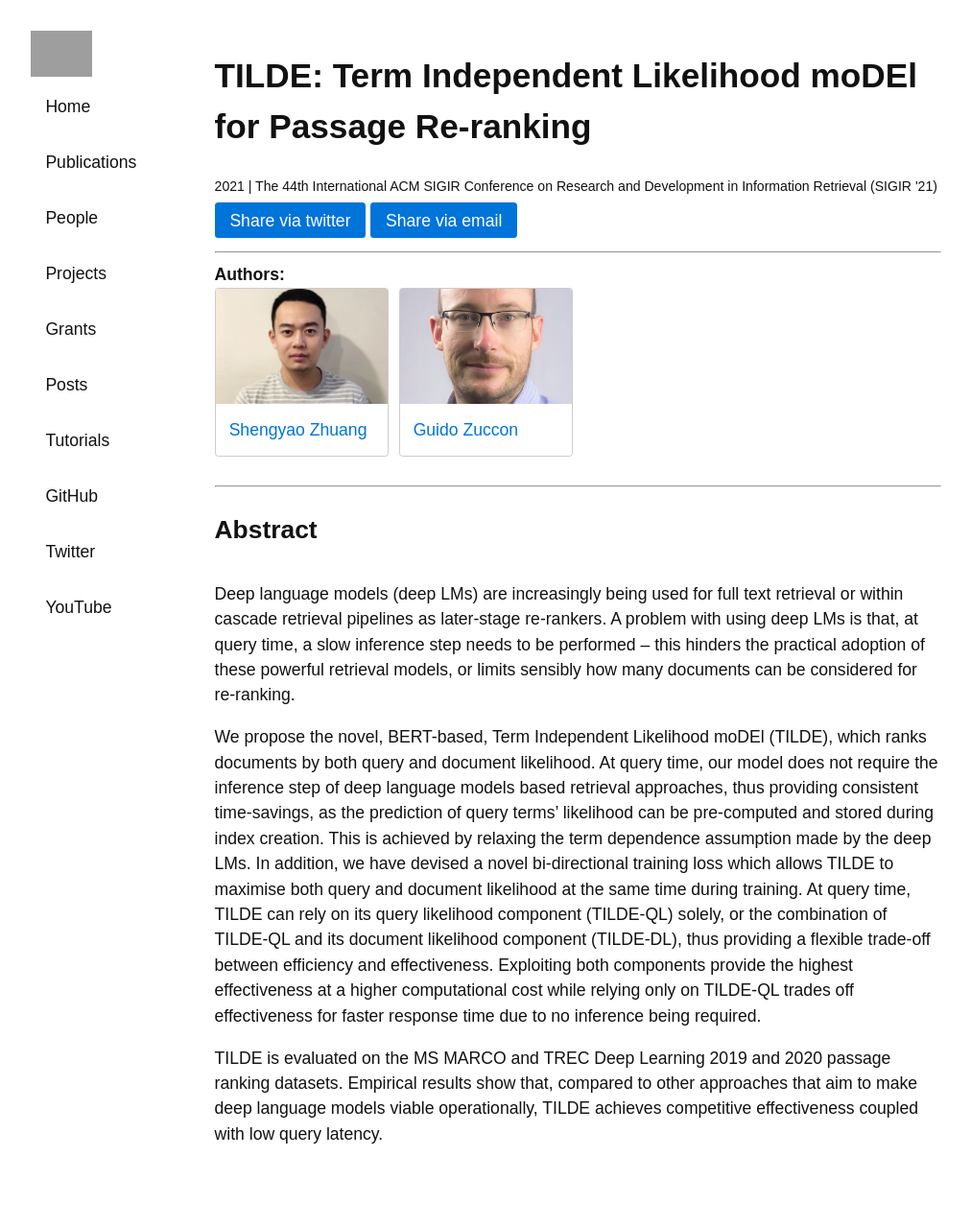
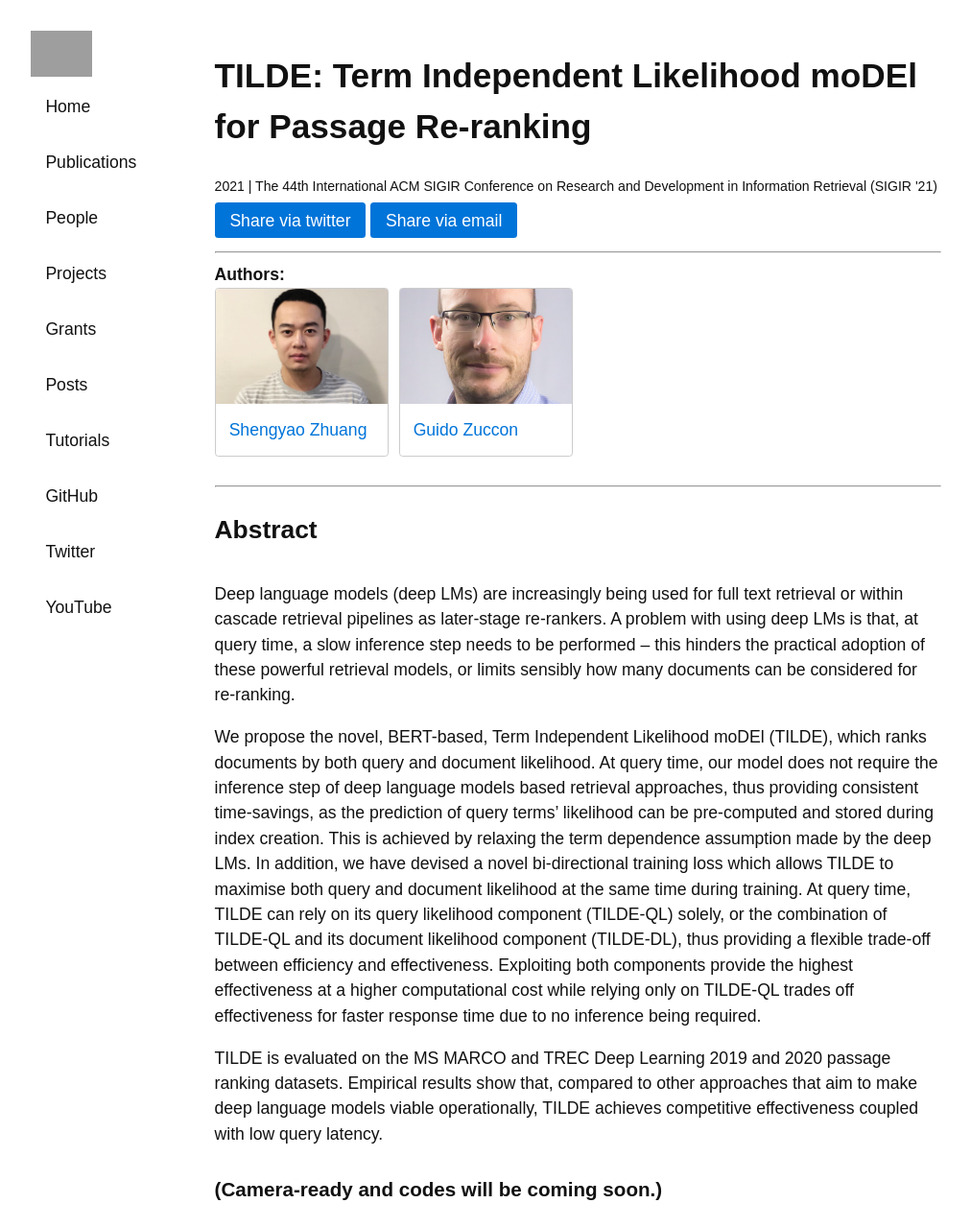
Before and after one commit to ielab/ielab.github.io, a Jekyll site: the page built from _publications/arvin-2021-TILDE.md, in a window 1280 px wide. Shown: the whole page at 96% size, without its empty margins (139-1151 px from the left). Built offline with Jekyll 4.4.1, drawn with Linux system fonts in a browser that asks for light colours; before the commit the page ends 1223 px from its top, so only the background shows below that; grey boxes are pictures that could not be loaded.

Commit message:
Update arvin-2021-TILDE.md

```diff
--- a/_publications/arvin-2021-TILDE.md
+++ b/_publications/arvin-2021-TILDE.md
@@ -12,3 +12,5 @@ Deep language models (deep LMs) are increasingly being used for full text retrie
 We propose the novel, BERT-based, Term Independent Likelihood moDEl (TILDE), which ranks documents by both query and document likelihood. At query time, our model does not require the inference step of deep language models based retrieval approaches, thus providing consistent time-savings, as the prediction of query terms’ likelihood can be pre-computed and stored during index creation. This is achieved by relaxing the term dependence assumption made by the deep LMs. In addition, we have devised a novel bi-directional training loss which allows TILDE to maximise both query and document likelihood at the same time during training. At query time, TILDE can rely on its query likelihood component (TILDE-QL) solely, or the combination of TILDE-QL and its document likelihood component (TILDE-DL), thus providing a flexible trade-off between efficiency and effectiveness. Exploiting both components provide the highest effectiveness at a higher computational cost while relying only on TILDE-QL trades off effectiveness for faster response time due to no inference being required.
 
 TILDE is evaluated on the MS MARCO and TREC Deep Learning 2019 and 2020 passage ranking datasets. Empirical results show that, compared to other approaches that aim to make deep language models viable operationally, TILDE achieves competitive effectiveness coupled with low query latency.
+
+### (Camera-ready and codes will be coming soon.)
```
